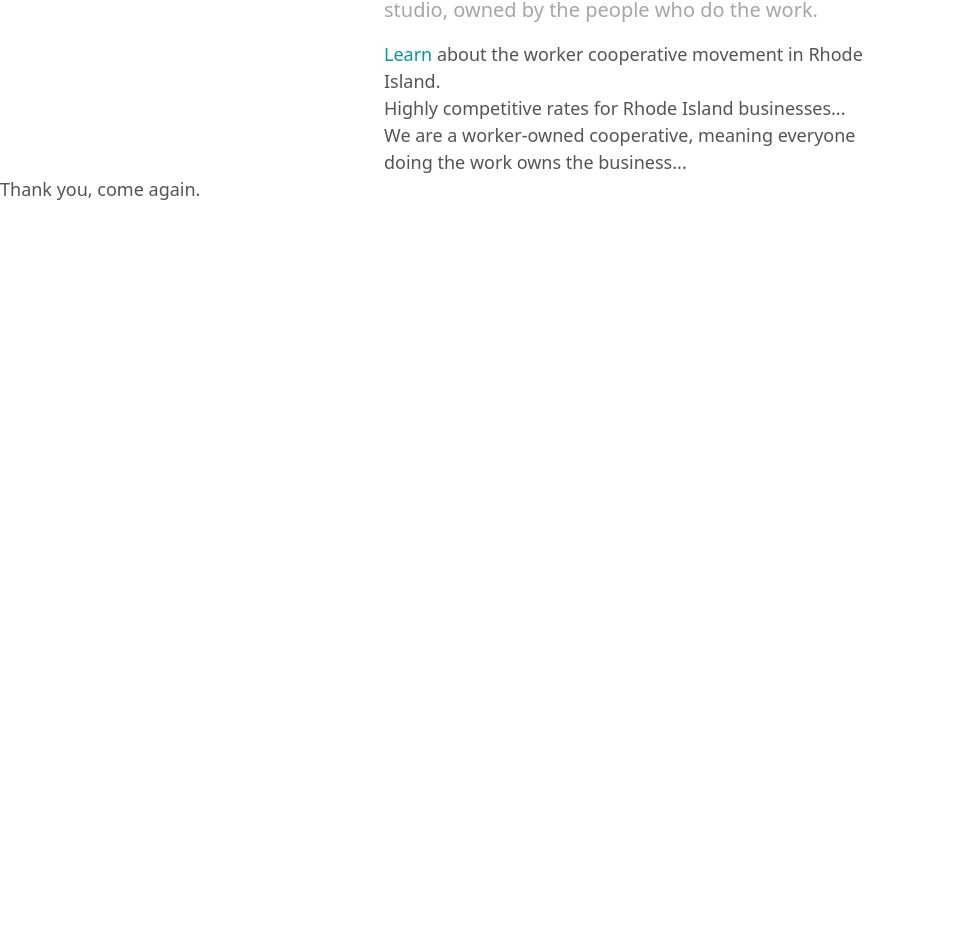
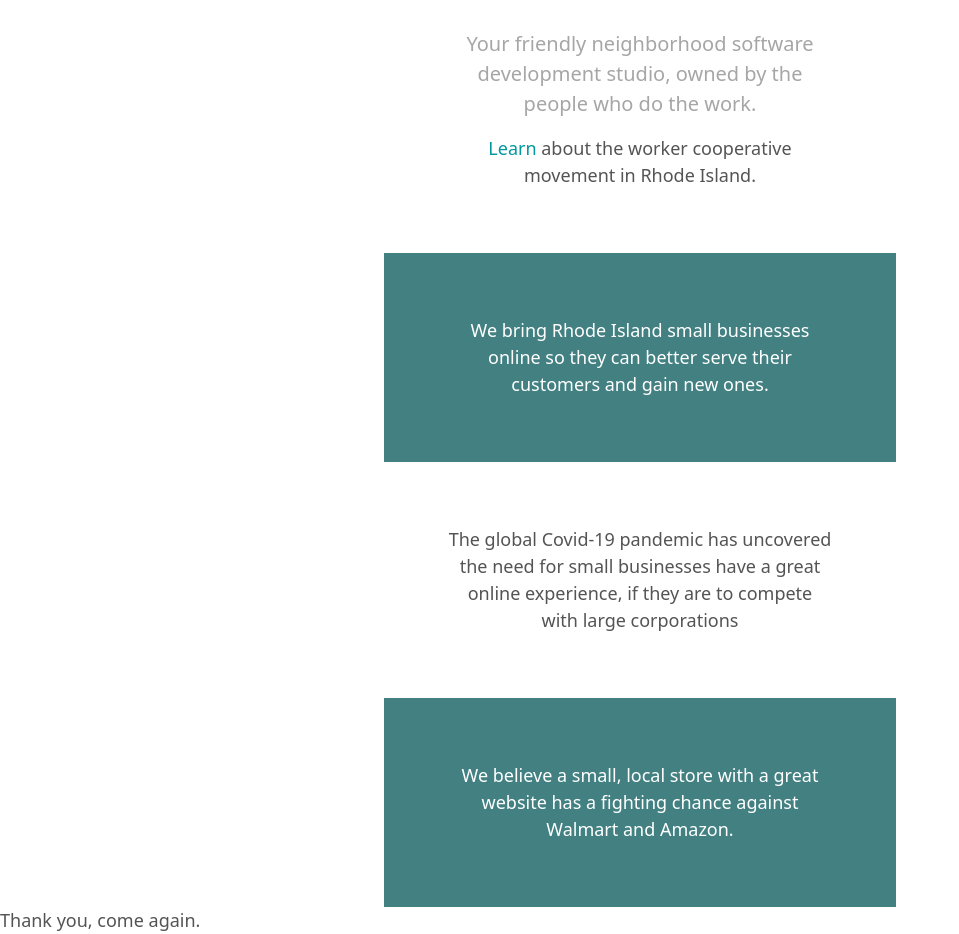
Before and after one commit to starboardcoop/starboardcoop, a Next.js app: page / in a window 1280 px wide. Shown: the part 259-1193 px from the top of the page, without its empty margins (0-959 px from the left). Before the commit the page ends 800 px from the top, so only its background shows below. Built offline with nearby package versions, Linux system fonts and the light colour scheme.

Commit message:
Added content and styling to Section

```diff
--- a/components/Header.js
+++ b/components/Header.js
@@ -1,6 +1,6 @@
 import Link from 'next/link'
 
-const headerStyle = "w-full bg-primary"
+const headerStyle = "w-full bg-primary-light"
 const navStyle = "flex bg-gray-dark text-white text-xl p-4 h-16"
 
 const socialContainerStyle = "flex"
--- a/components/Section.js
+++ b/components/Section.js
@@ -1,5 +1,5 @@
 const Section = props => (
-    <section>{props.children}</section>
+    <section className={`p-16 text-center bg-${props.color} text-${props.textColor}`}>{props.children}</section>
 )
 
 export default Section
--- a/pages/index.js
+++ b/pages/index.js
@@ -13,14 +13,17 @@ const Home = () => (
       <Section>
         <h2 className="text-gray-light text-xl">Your friendly neighborhood software development studio, owned by the people who do the work.</h2>
         <p className="mt-4">
-          <a className="text-primary" href="https://riceo.org/learn">Learn</a> about the worker cooperative movement in Rhode Island.
+          <a className="text-primary-light" href="https://riceo.org/learn">Learn</a> about the worker cooperative movement in Rhode Island.
         </p>
       </Section>
-      <Section>
-        <p>Highly competitive rates for Rhode Island businesses...</p>
+      <Section color="primary-dark" textColor="white">
+        <p>We bring Rhode Island small businesses online so they can better serve their customers and gain new ones.</p>
       </Section>
       <Section>
-        <p>We are a worker-owned cooperative, meaning everyone doing the work owns the business...</p>
+        <p>The global Covid-19 pandemic has uncovered the need for small businesses have a great online experience, if they are to compete with large corporations</p>
+      </Section>
+      <Section color="primary-dark" textColor="white">
+        <p>We believe a small, local store with a great website has a fighting chance against Walmart and Amazon.</p>
       </Section>
     </main>
     <Footer />
--- a/tailwind.config.js
+++ b/tailwind.config.js
@@ -4,7 +4,10 @@ module.exports = {
     extend: {},
     colors: {
       white: '#ffffff',
-      primary: '#03989e',
+      primary: {
+        light: '#03989e',
+        dark: '#428082'
+      },
       gray: {
         light: '#a6a6a6',
         dark: '#545454'
```
Also changed, not shown: 1 other file (tests, documents, lock files or other folders).
